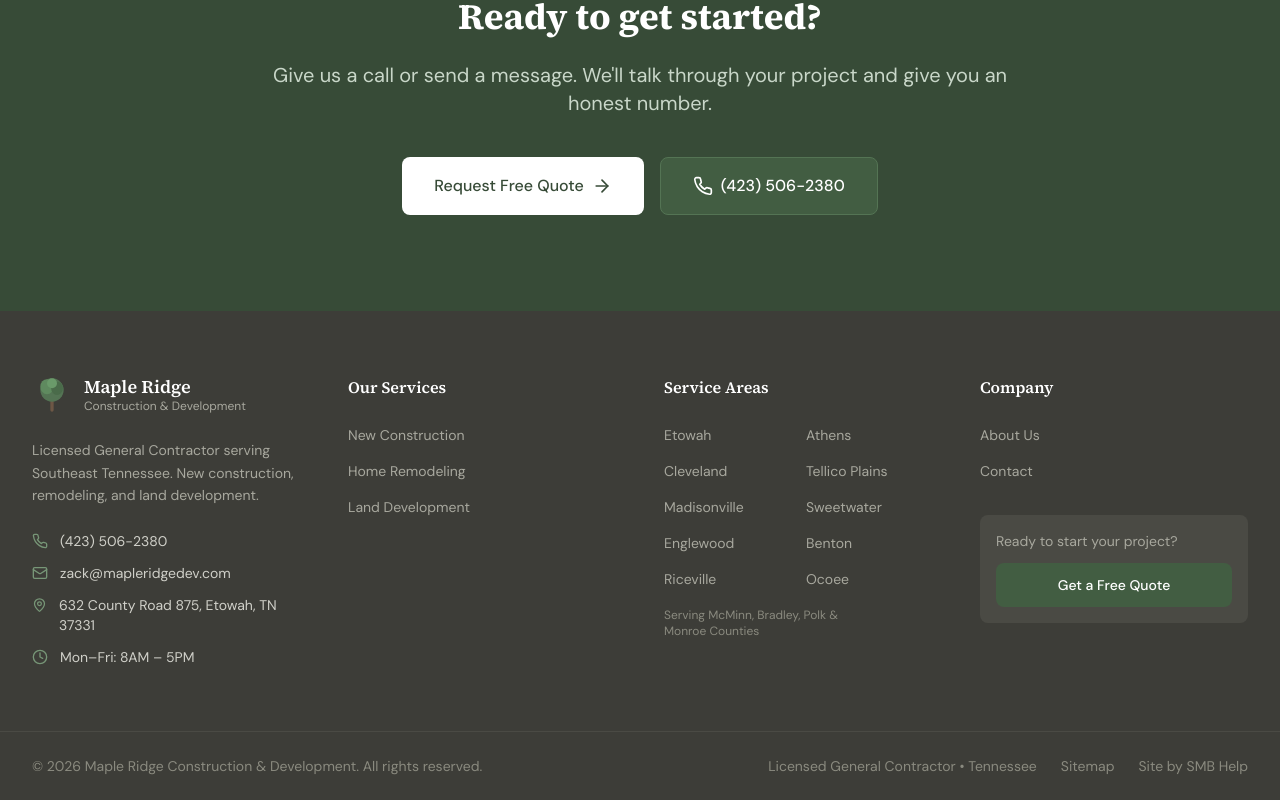
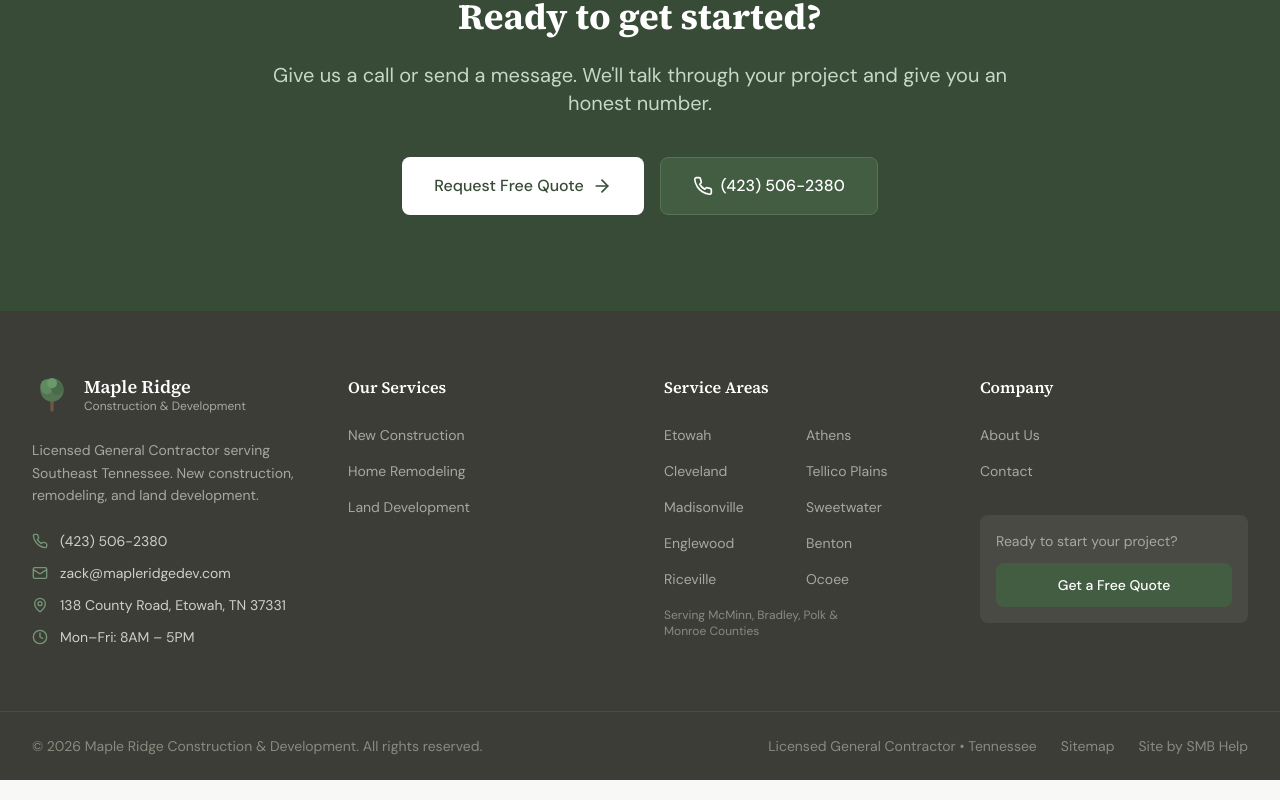
Before and after one commit to Slacks6755/maple-ridge, a Next.js app: page / in a window 1280 px wide. Shown: the part 2501-3301 px from the top of the page. Built offline with nearby package versions, Linux system fonts and the light colour scheme.

Commit message:
update address to 138 County Road, Etowah, TN 37331
Co-Authored-By: Claude Opus 4.6 (1M context) <noreply@anthropic.com>

```diff
--- a/src/data/contact.ts
+++ b/src/data/contact.ts
@@ -5,13 +5,13 @@ export const contact = {
   email: 'zack@mapleridgedev.com',
   emailHref: 'mailto:zack@mapleridgedev.com',
   address: {
-    street: '632 County Road 875',
+    street: '138 County Road',
     locality: 'Etowah',
     region: 'TN',
     regionFull: 'Tennessee',
     postalCode: '37331',
     country: 'US',
-    full: '632 County Road 875, Etowah, TN 37331',
+    full: '138 County Road, Etowah, TN 37331',
   },
   hours: 'Mon–Fri: 8AM – 5PM',
   hoursShort: '8AM–5PM',
```
